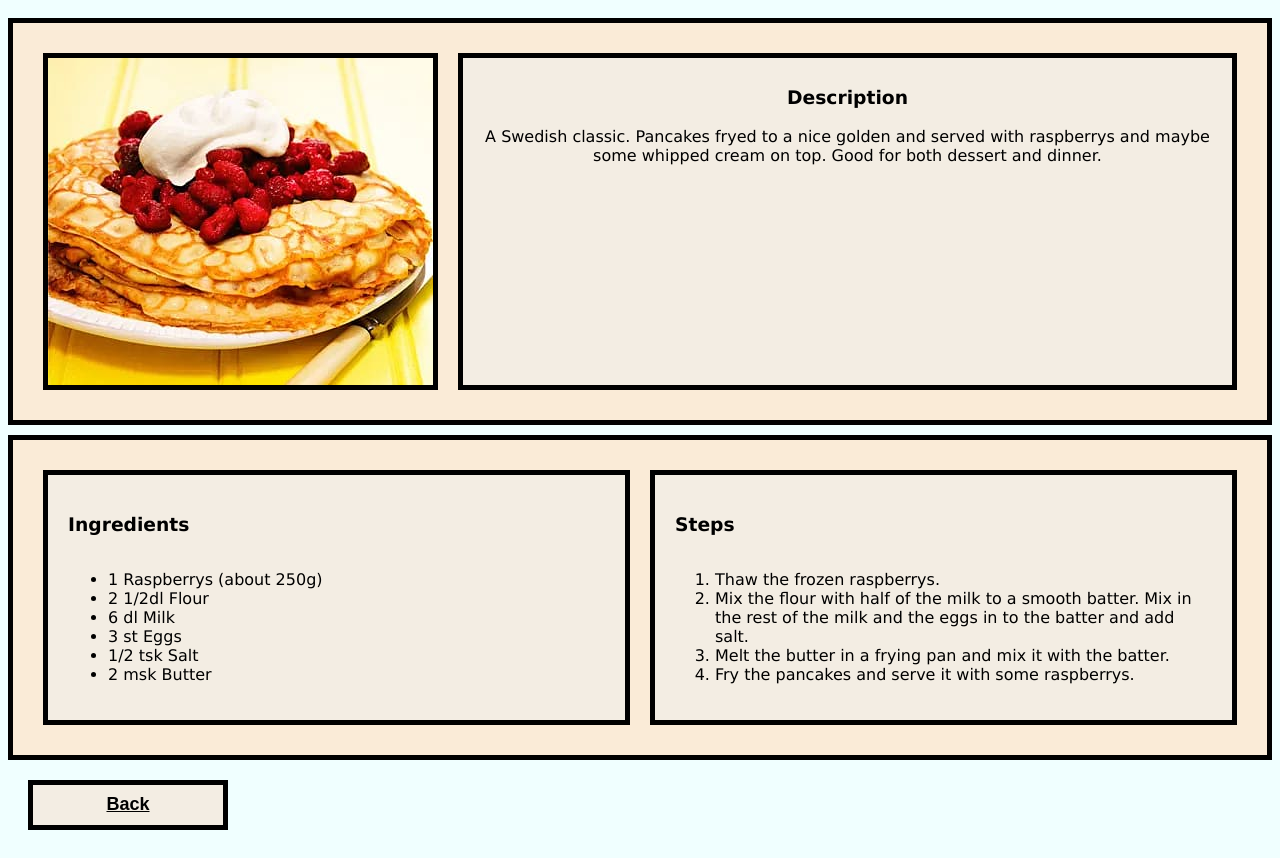
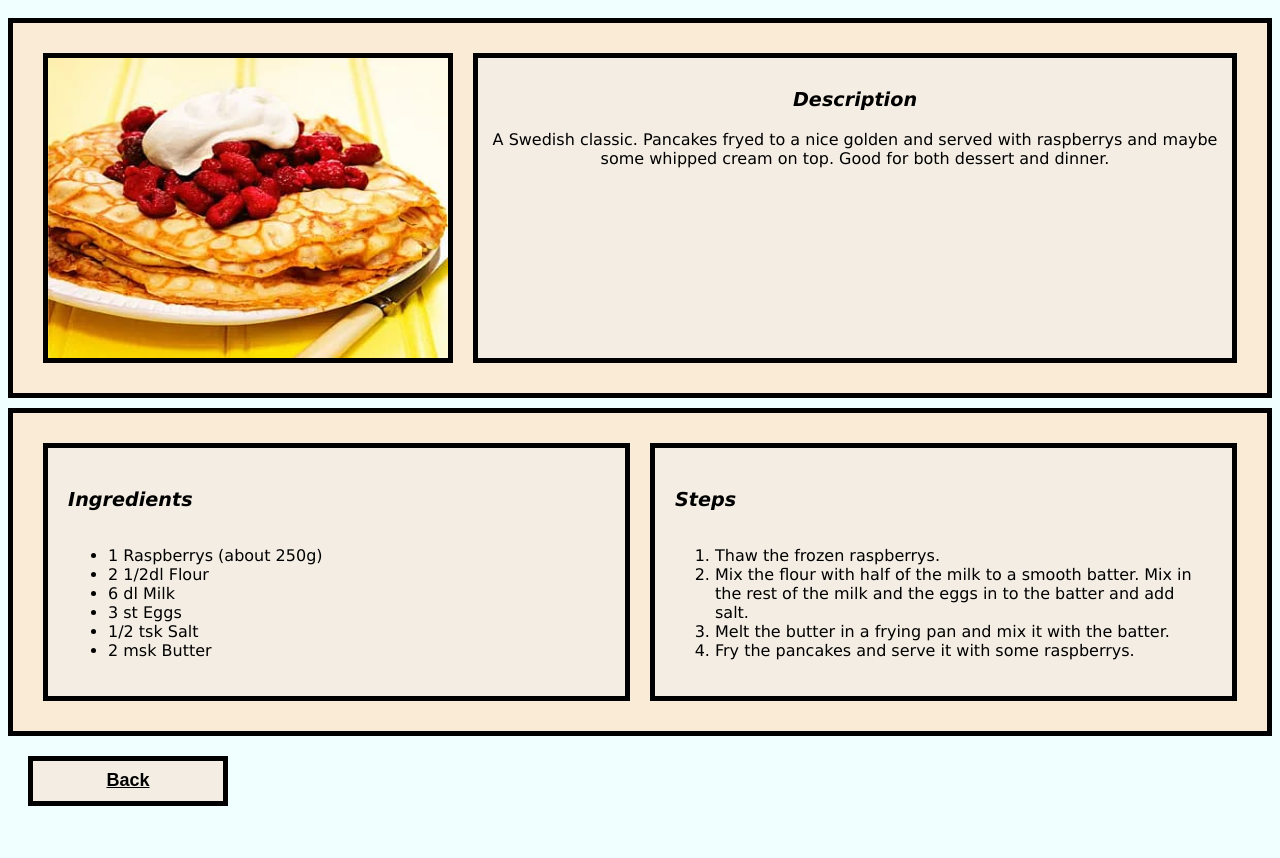
Before and after one commit to bobsan93/odin-recipes, a plain HTML site: page recipes/pancakes.html in a window 1280 px wide. Shown: the part 79-937 px from the top of the page. After the commit the page ends 913 px from the top, so only its background shows below. Drawn offline with Linux system fonts and the light colour scheme.

Commit message:
added italic to h1 and h3

```diff
--- a/recipes/styles.css
+++ b/recipes/styles.css
@@ -7,6 +7,7 @@ h1 {
     background-color: antiquewhite;
     border: 5px solid black;
     padding: 10px;
+    font-style: italic;
 }
 .top-content {
     display: flex;
@@ -20,8 +21,13 @@ h1 {
     flex-direction: column;
     border: 5px solid black;
     flex: 1;
+    max-width:fit-content;
+    flex-shrink: 1;
 }
-
+img {
+    width: 400px;
+    height: 300px;
+}
 .description {
     display: flex;
     flex-direction: column;
@@ -30,7 +36,7 @@ h1 {
     background-color: rgb(243, 237, 227);
     padding: 10px;
     text-align: center;
-
+    flex-shrink: 0;
 }
 .bottom-content {
     display: flex;
@@ -68,3 +74,7 @@ a {
     font-size: large;
     font-weight: bold;
 }
+h3 {
+    font-size: larger;
+    font-style: italic;
+}
```
